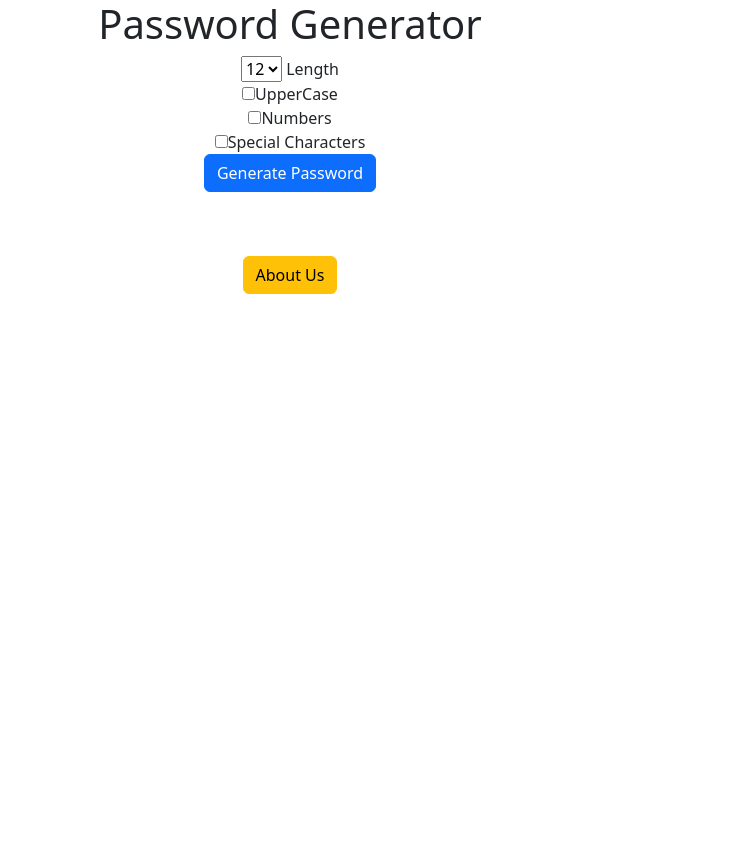
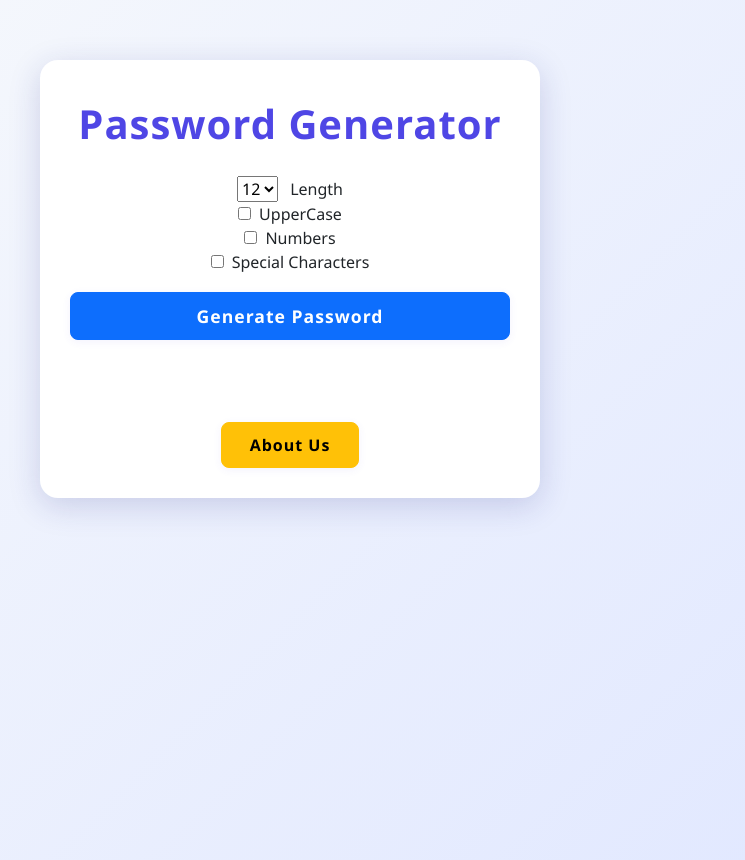
Before and after one commit to jubaer-bhuiyan/django3-password-generator, a Django app: page / in a window 1280 px wide. Shown: the whole page, without its empty margins (350-1095 px from the left). Before the commit the page ends 294 px from the top, so only its background shows below. Run offline with Django 4.2, Linux system fonts and the light colour scheme.

Commit message:
Final Project

```diff
--- a/generator/templates/generator/home.html
+++ b/generator/templates/generator/home.html
@@ -1,5 +1,78 @@
 <link href="https://cdn.jsdelivr.net/npm/bootstrap@5.3.8/dist/css/bootstrap.min.css" rel="stylesheet" integrity="sha384-sRIl4kxILFvY47J16cr9ZwB07vP4J8+LH7qKQnuqkuIAvNWLzeN8tE5YBujZqJLB" crossorigin="anonymous">
 
+<!-- Add this after the Bootstrap link in home.html, aboutUs.html, and password.html -->
+<style>
+body {
+    background: linear-gradient(135deg, #f8fafc 0%, #e0e7ff 100%);
+    min-height: 100vh;
+    font-family: 'Segoe UI', 'Roboto', Arial, sans-serif;
+}
+.container {
+    margin-top: 60px;
+    background: #fff;
+    border-radius: 18px;
+    box-shadow: 0 8px 32px 0 rgba(31, 38, 135, 0.18);
+    padding: 40px 30px 30px 30px;
+    max-width: 500px;
+}
+h1 {
+    font-weight: 700;
+    letter-spacing: 1px;
+    color: #4f46e5;
+    margin-bottom: 28px;
+}
+form select, form input[type="checkbox"] {
+    margin: 0 8px 0 0;
+}
+form input[type="submit"] {
+    margin-top: 18px;
+    width: 100%;
+    font-weight: 600;
+    letter-spacing: 1px;
+    font-size: 1.1rem;
+}
+ul {
+    text-align: left;
+    display: inline-block;
+    margin: 0 auto;
+    font-size: 1rem;
+}
+.btn-warning, .btn-primary {
+    font-weight: 600;
+    letter-spacing: 1px;
+    border-radius: 8px;
+    padding: 10px 28px;
+    margin-top: 18px;
+    box-shadow: 0 2px 8px rgba(79,70,229,0.07);
+    transition: transform 0.1s, box-shadow 0.1s;
+}
+.btn-warning:hover, .btn-primary:hover {
+    transform: translateY(-2px) scale(1.04);
+    box-shadow: 0 4px 16px rgba(79,70,229,0.13);
+}
+.alert-success {
+    font-size: 1.3rem;
+    font-weight: 600;
+    border-radius: 8px;
+    margin: 18px auto;
+    width: fit-content;
+    background: linear-gradient(90deg, #a7f3d0 0%, #6ee7b7 100%);
+    color: #065f46;
+    border: none;
+}
+a {
+    text-decoration: none !important;
+}
+@media (max-width: 600px) {
+    .container {
+        padding: 18px 6px 18px 6px;
+        max-width: 98vw;
+    }
+    h1 {
+        font-size: 1.5rem;
+    }
+}
+</style>
 
 <div class="container text-center">
     <h1>Password Generator</h1>
```
Also changed, not shown: generator/templates/generator/aboutUs.html (+73 -0 lines), generator/templates/generator/password.html (+74 -0 lines).
